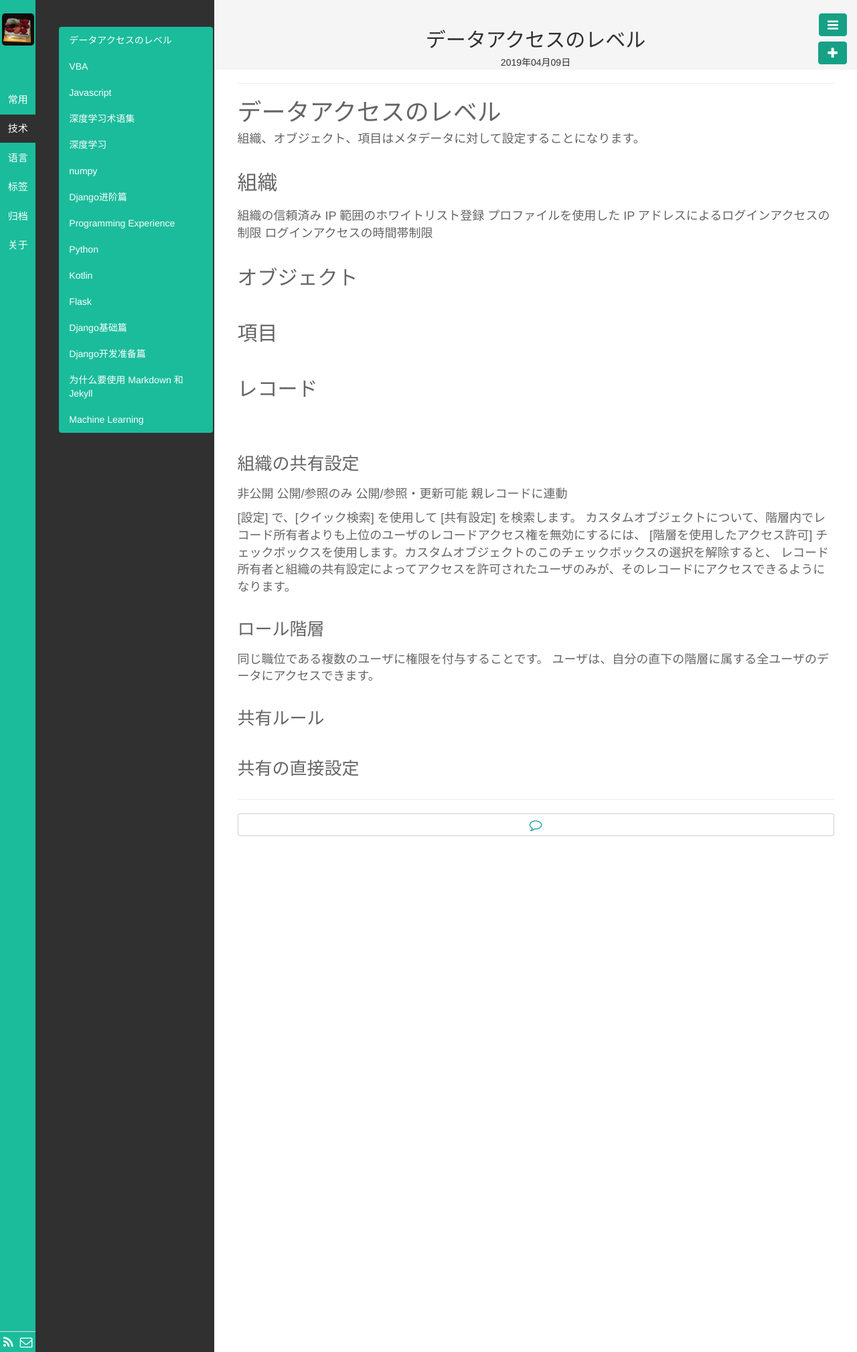
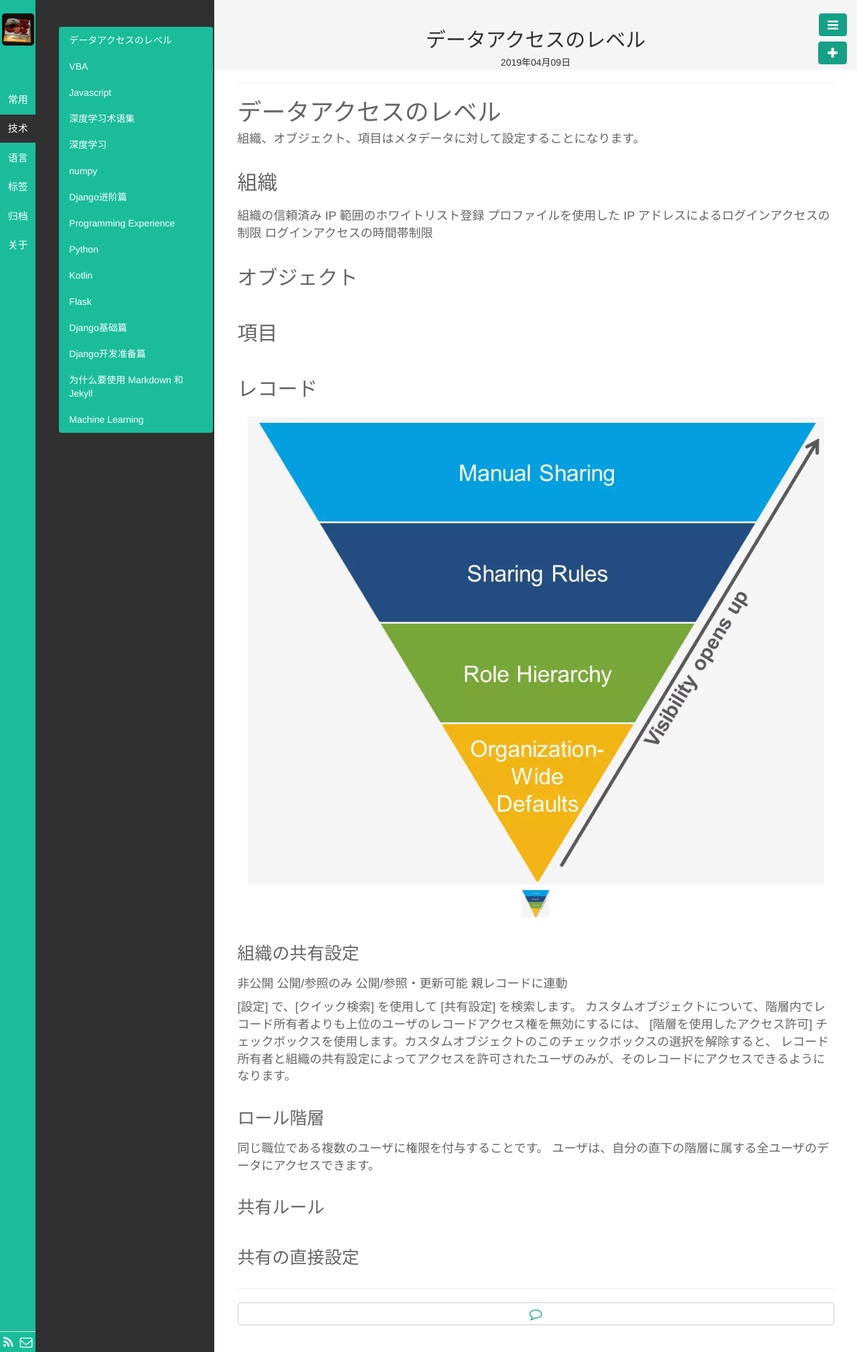
Before and after one commit to kyoyo/kyoyo.github.io, a Jekyll site: the page built from _posts/技術/2019-04-09-データセキュリティ.md, in a window 1280 px wide. Shown: the whole page at 67% size. Built offline with Jekyll 4.4.1, drawn with Linux system fonts in a browser that asks for light colours; Markdown is read by kramdown in place of the engine named in the settings.

Commit message:
Update 2019-04-09-データセキュリティ.md

```diff
--- a/_posts/技術/2019-04-09-データセキュリティ.md
+++ b/_posts/技術/2019-04-09-データセキュリティ.md
@@ -26,7 +26,8 @@ description:
 
 
 ## レコード
-![](2019-04-09_RecordAccessLevel.png)
+![](/assets/images/2019-04-09_RecordAccessLevel.png)
+<img style="width:50px;height:50px" src="/assets/images/2019-04-09_RecordAccessLevel.png"  alt="" align=center />
 ### 組織の共有設定
 非公開
 公開/参照のみ
```
